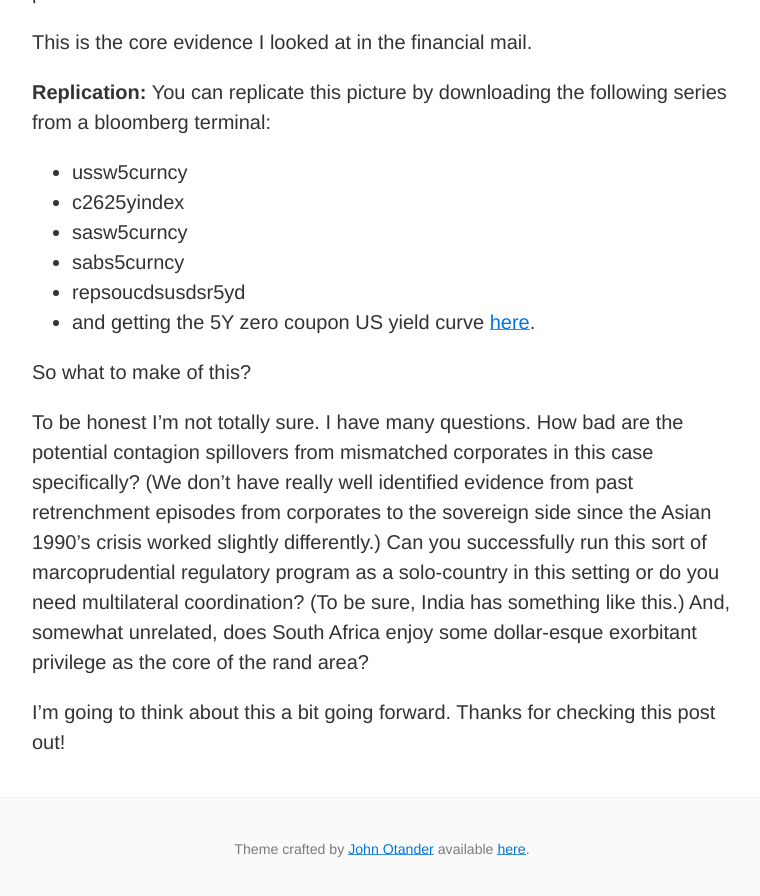
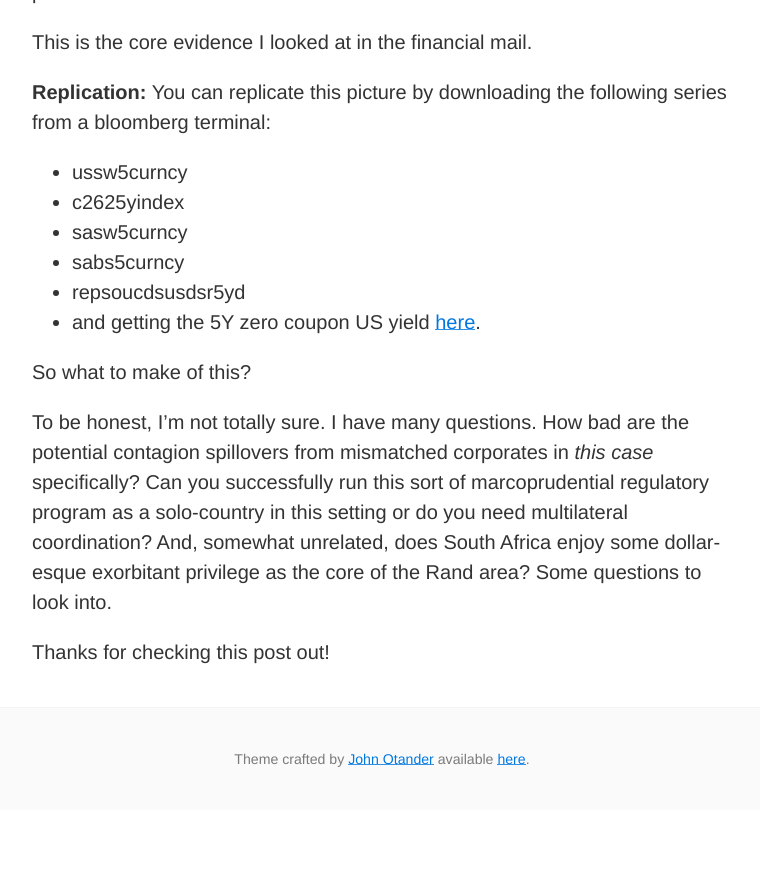
Before and after one commit to fmashwama/fmashwama.github.io, a Jekyll site: the page built from posts/2020-05-13-zarsovereigndebt.md, in a window 1280 px wide and 900 px high, scrolled down 1829 px. Shown: the top 896 px of the window, without its empty margins (258-1018 px from the left). Built offline with Jekyll 4.4.1, drawn with Linux system fonts in a browser that asks for light colours; after the commit the page ends 2639 px from its top, so only the background shows below that.

Commit message:
Update 2020-05-13-zarsovereigndebt.md

```diff
--- a/posts/2020-05-13-zarsovereigndebt.md
+++ b/posts/2020-05-13-zarsovereigndebt.md
@@ -31,10 +31,10 @@ This is the core evidence I looked at in the financial mail.
 * sasw5curncy
 * sabs5curncy
 * repsoucdsusdsr5yd
-* and getting the 5Y zero coupon US yield curve [here](https://www.federalreserve.gov/data/nominal-yield-curve.htm).
+* and getting the 5Y zero coupon US yield [here](https://www.federalreserve.gov/data/nominal-yield-curve.htm).
 
 So what to make of this?
 
-To be honest I'm not totally sure. I have many questions. How bad are the potential contagion spillovers from mismatched corporates in this case specifically? (We don't have really well identified evidence from past retrenchment episodes from corporates to the sovereign side since the Asian 1990's crisis worked slightly differently.) Can you successfully run this sort of marcoprudential regulatory program as a solo-country in this setting or do you need multilateral coordination? (To be sure, India has something like this.) And, somewhat unrelated, does South Africa enjoy some dollar-esque exorbitant privilege as the core of the rand area?
+To be honest, I'm not totally sure. I have many questions. How bad are the potential contagion spillovers from mismatched corporates in *this case* specifically? Can you successfully run this sort of marcoprudential regulatory program as a solo-country in this setting or do you need multilateral coordination? And, somewhat unrelated, does South Africa enjoy some dollar-esque exorbitant privilege as the core of the Rand area? Some questions to look into.
 
-I'm going to think about this a bit going forward. Thanks for checking this post out!
+Thanks for checking this post out!
```
